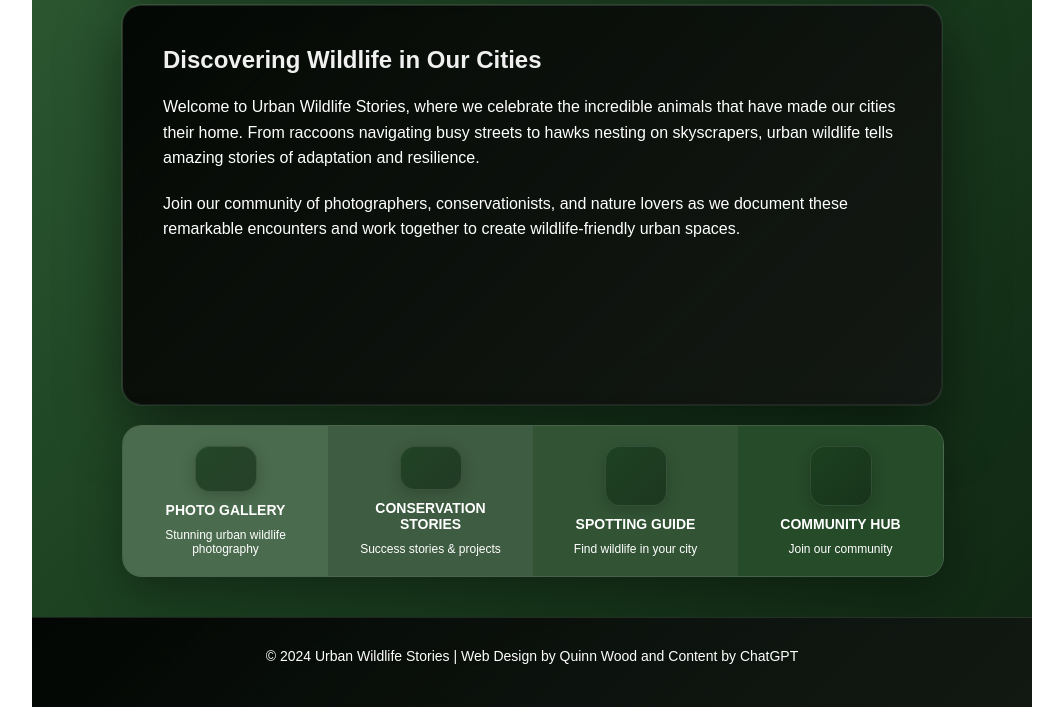
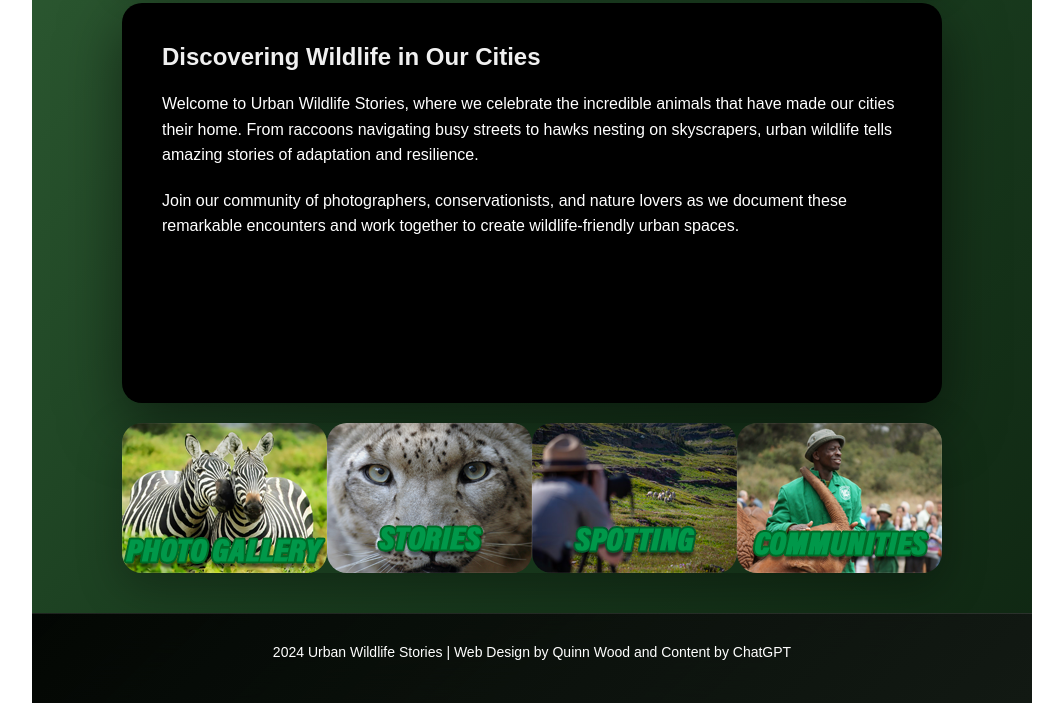
Before and after one commit to rezzqw/NewWebsite, a plain HTML site: page index.html in a window 1280 px wide. Shown: the part 135-850 px from the top of the page, without its empty margins (108-1171 px from the left). Drawn offline with Linux system fonts and the light colour scheme.

Commit message:
edited Nav and added Images

```diff
--- a/index.html
+++ b/index.html
@@ -20,29 +20,21 @@
                 <p>Join our community of photographers, conservationists, and nature lovers as we document these remarkable encounters and work together to create wildlife-friendly urban spaces.</p>
             </article>
             <nav>
-                <div class="div1 nav-item">
-                    <div class="nav-temp"></div>
-                    <a href="gallery.html">PHOTO GALLERY</a>
-                    <p>Stunning urban wildlife photography</p>
-                </div>
-                <div class="div2 nav-item">
-                    <div class="nav-temp"></div>
-                    <a href="stories.html">CONSERVATION STORIES</a>
-                    <p>Success stories & projects</p>
-                </div>
-                <div class="div3 nav-item">
-                    <div class="nav-temp"></div>
-                    <a href="spotting.html">SPOTTING GUIDE</a>
-                    <p>Find wildlife in your city</p>
-                </div>
-                <div class="div4 nav-item">
-                    <div class="nav-temp"></div>
-                    <a href="community.html">COMMUNITY HUB</a>
-                    <p>Join our community</p>
-                </div>
+                <a href="gallery.html">
+                    <img src="assets/photosNav.png" alt="Photo Gallery" class="nav-image"/>
+                </a>
+                <a href="stories.html">
+                    <img src="assets/storiesNav.png" alt="Conservation Stories" class="nav-image"/>
+                </a>
+                <a href="spotting.html">
+                    <img src="assets/spottingNav.png" alt="Spotting Guide" class="nav-image"/>
+                </a>
+                <a href="community.html">
+                    <img src="assets/communitiesNav.png" alt="Community Hub" class="nav-image"/>
+                </a>
             </nav>
             <footer>
-                &copy; 2024 Urban Wildlife Stories | Web Design by Quinn Wood and Content by ChatGPT
+                2024 Urban Wildlife Stories | Web Design by Quinn Wood and Content by ChatGPT
             </footer>
         </main>
     </body>
--- a/indexStyle.css
+++ b/indexStyle.css
@@ -1,3 +1,4 @@
+
 .wrapper {
     margin: 0 auto;
     width: 1000px;
@@ -8,7 +9,6 @@ main{
     width: 1000px;
     overflow: auto;
     margin: 0;
-    min-height: 100vh;
     position: relative;
 }
 header{
@@ -21,8 +21,7 @@ header{
     align-items: center;
     border-radius: 15px;
     box-shadow: 0 8px 32px rgba(0, 0, 0, 0.3);
-    backdrop-filter: blur(10px);
-    border: 1px solid rgba(255, 255, 255, 0.1);
+    box-sizing: border-box;
 }
 header h1 {
     color: white;
@@ -41,7 +40,6 @@ aside{
     flex-shrink: 0;
     border-radius: 15px;
     box-shadow: 0 4px 16px rgba(0, 0, 0, 0.2);
-    border: 1px solid rgba(255, 255, 255, 0.1);
     transition: transform 0.3s ease, box-shadow 0.3s ease;
 }
 aside:hover {
@@ -59,10 +57,10 @@ aside a {
 aside img {
     width: 100%;
     height: 100%;
-    object-fit: cover;  /* or 'contain' - see options below */
+    object-fit: cover;
 }
 article{
-    background: linear-gradient(135deg, rgba(0, 0, 0, 0.9), rgba(20, 20, 20, 0.8));
+    background: #000000;
     width: 820px;
     height: 400px;
     margin: 20px 90px;
@@ -71,9 +69,7 @@ article{
     box-sizing: border-box;
     overflow-y: auto;
     border-radius: 20px;
-    box-shadow: 0 20px 60px rgba(0, 0, 0, 0.5), 0 0 0 1px rgba(255, 255, 255, 0.1);
-    backdrop-filter: blur(20px);
-    border: 1px solid rgba(255, 255, 255, 0.1);
+    box-shadow: 0 20px 60px rgba(0, 0, 0, 0.5);
     position: relative;
 }
 article h2 {
@@ -87,30 +83,27 @@ article p {
     margin-bottom: 20px;
 }
 nav{
-    background: linear-gradient(135deg, rgba(62, 92, 65, 0.9), rgba(50, 84, 53, 0.8));
     height: 150px;
     width: 820px;
     margin: 20px 90px 40px 90px;
     display: flex;
     border-radius: 20px;
     box-shadow: 0 15px 45px rgba(0, 0, 0, 0.3);
-    backdrop-filter: blur(15px);
-    border: 1px solid rgba(255, 255, 255, 0.1);
-    overflow: hidden;
 }
 /* Nav area */
 .nav-item {
-    width: 25%;
+    display: none;
+}
+nav a img.nav-image {
+    width: auto;
+    max-width: 100%;
     height: 150px;
-    color: white;
-    text-align: center;
-    padding: 20px;
-    box-sizing: border-box;
-    display: flex;
-    flex-direction: column;
-    justify-content: center;
-    align-items: center;
-    transition: background-color 0.3s;
+    object-fit: contain;
+    border-radius: 20px;
+    transition: transform 0.3s ease;
+}
+nav a img.nav-image:hover {
+    transform: scale(1.05);
 }
 .div1 {
     background-color: #4a6b4d;
@@ -129,17 +122,8 @@ nav{
     transform: translateY(-3px);
     backdrop-filter: blur(10px);
 }
-.nav-item a {
-    color: white;
-    text-decoration: none;
-    font-weight: bold;
-    font-size: 14px;
-}
-.nav-item p {
-    font-size: 12px;
-    margin-top: 10px;
-    margin-bottom: 0;
-}
+
+
 .nav-temp {
     width: 60px;
     height: 60px;
@@ -155,9 +139,7 @@ nav{
     backdrop-filter: blur(10px);
     box-shadow: 0 4px 15px rgba(0, 0, 0, 0.2);
 }
-.nav-temp:hover {
-    background: linear-gradient(135deg, rgba(26, 61, 31, 1), rgba(15, 38, 18, 0.8));
-}
+
 footer{
     background: linear-gradient(135deg, rgba(0, 0, 0, 0.9), rgba(20, 20, 20, 0.7));
     height: 90px;
```
Also changed, not shown: community.html (+13 -21 lines), gallery.html (+13 -21 lines), spotting.html (+13 -21 lines), stories.html (+13 -21 lines), assets/communitiesNav.png (added), assets/photosNav.png (added), assets/spottingNav.png (added), assets/storiesNav.png (added), 2 other files.
